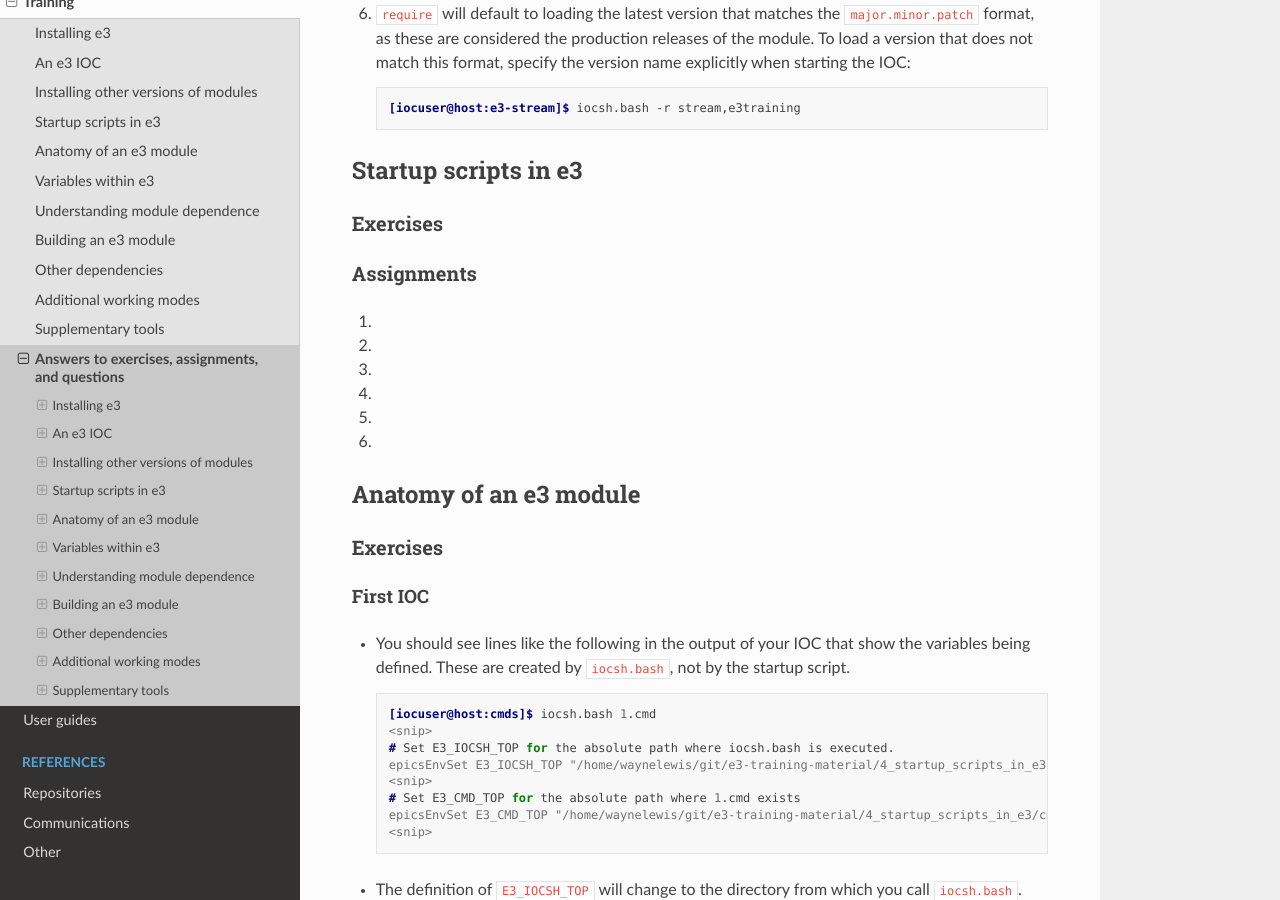
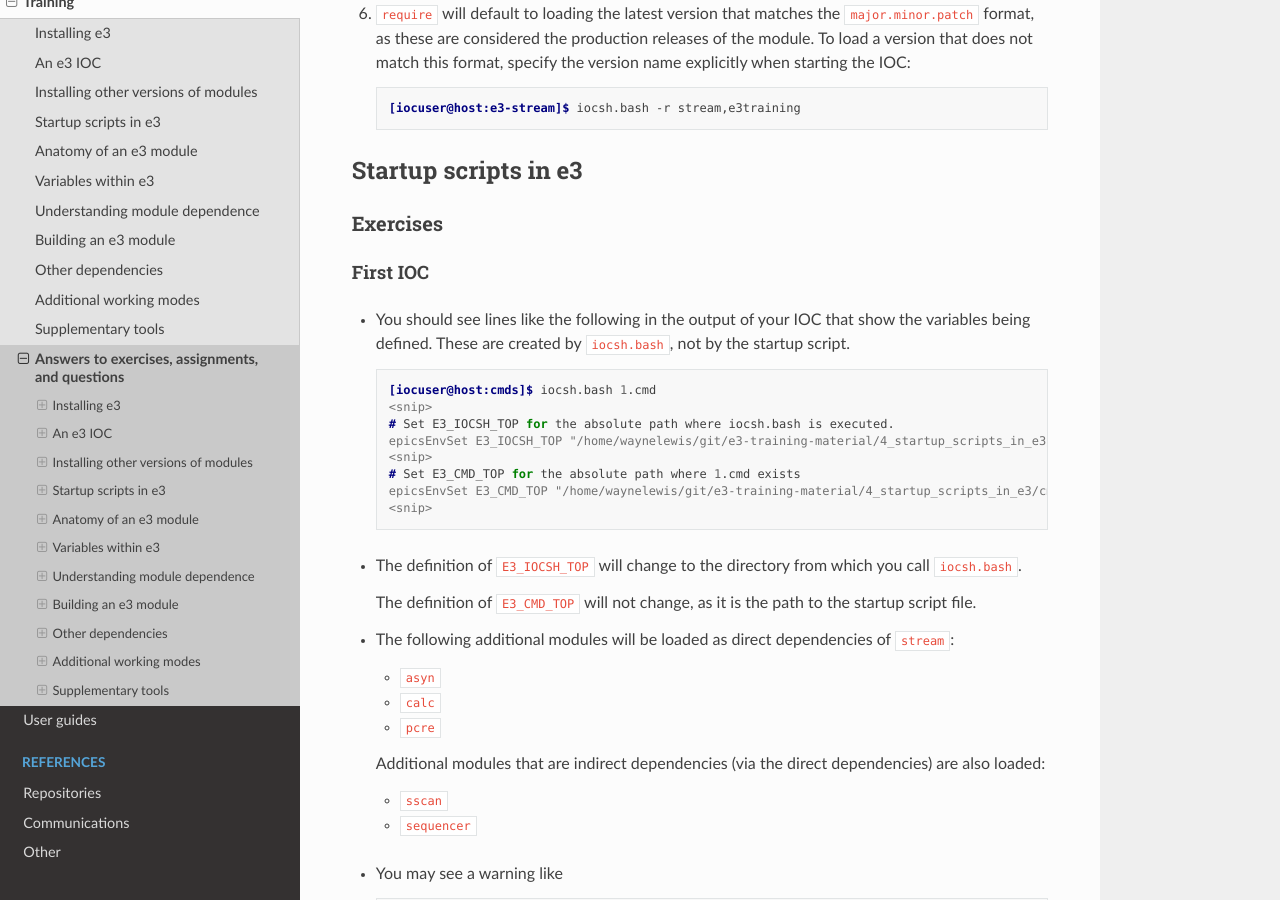
Before and after one commit to ttkorhonen/e3pages, a Sphinx documentation site: the page built from docs/kb/training/workbook/99_exercise_answers.md, in a window 1280 px wide and 900 px high, scrolled down 3816 px. Built offline with Sphinx 7.4.7 and the Read the Docs theme 2.0.0, drawn with Linux system fonts in a browser that asks for light colours; some of the changed text lies outside the part shown.

Commit message:
Fix section headings

```diff
--- a/docs/kb/training/workbook/99_exercise_answers.md
+++ b/docs/kb/training/workbook/99_exercise_answers.md
@@ -198,20 +198,6 @@ None
 
 ## Startup scripts in e3
 ### Exercises
-
-### Assignments
-1.
-2.
-3.
-4.
-5.
-6.
-
-
-
-
-## Anatomy of an e3 module
-### Exercises
 #### First IOC
 - You should see lines like the following in the output of your IOC that show
   the variables being defined. These are created by `iocsh.bash`, not by the
```
Also changed, not shown: other parts of docs/kb/training/workbook/99_exercise_answers.md (+14 -0 lines).
